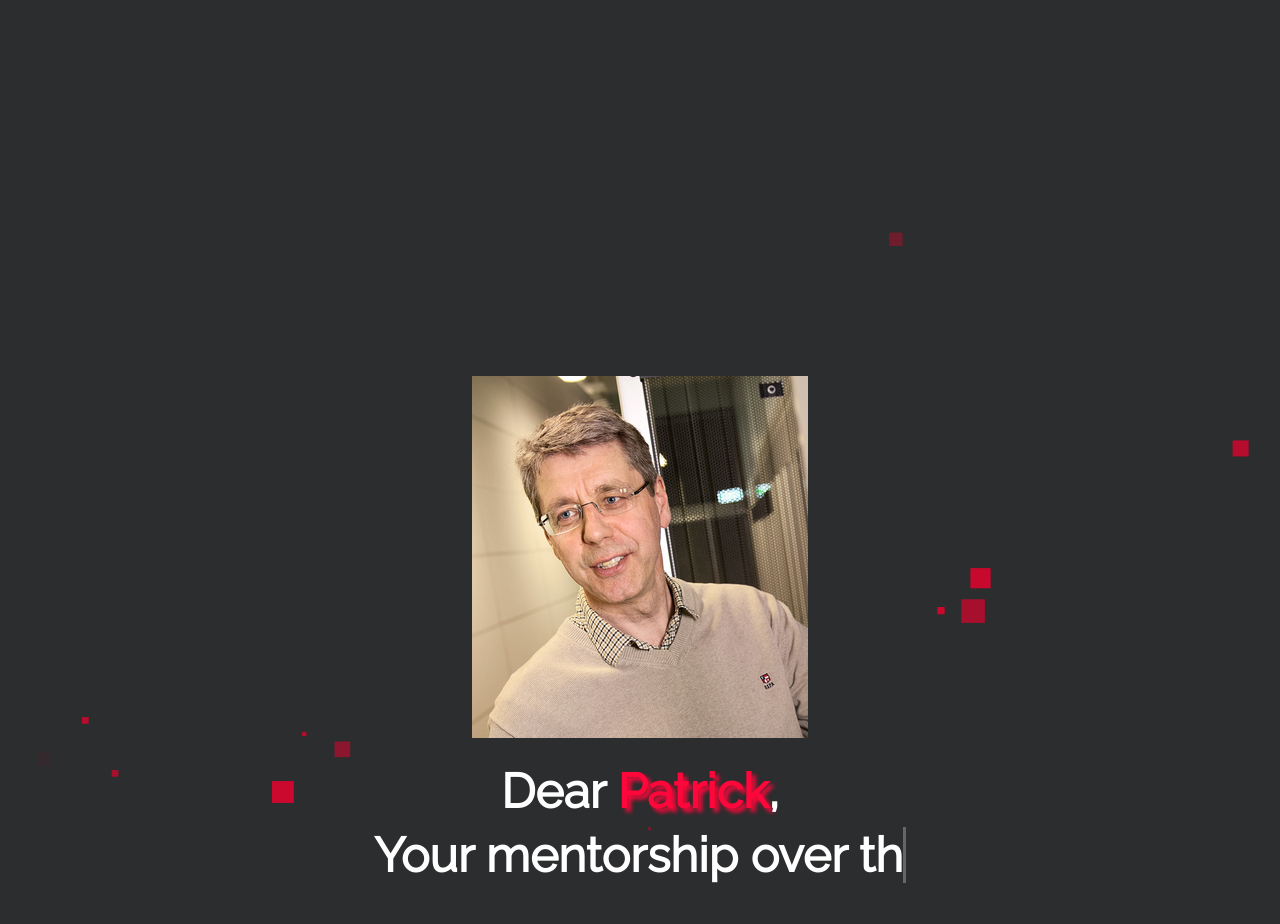
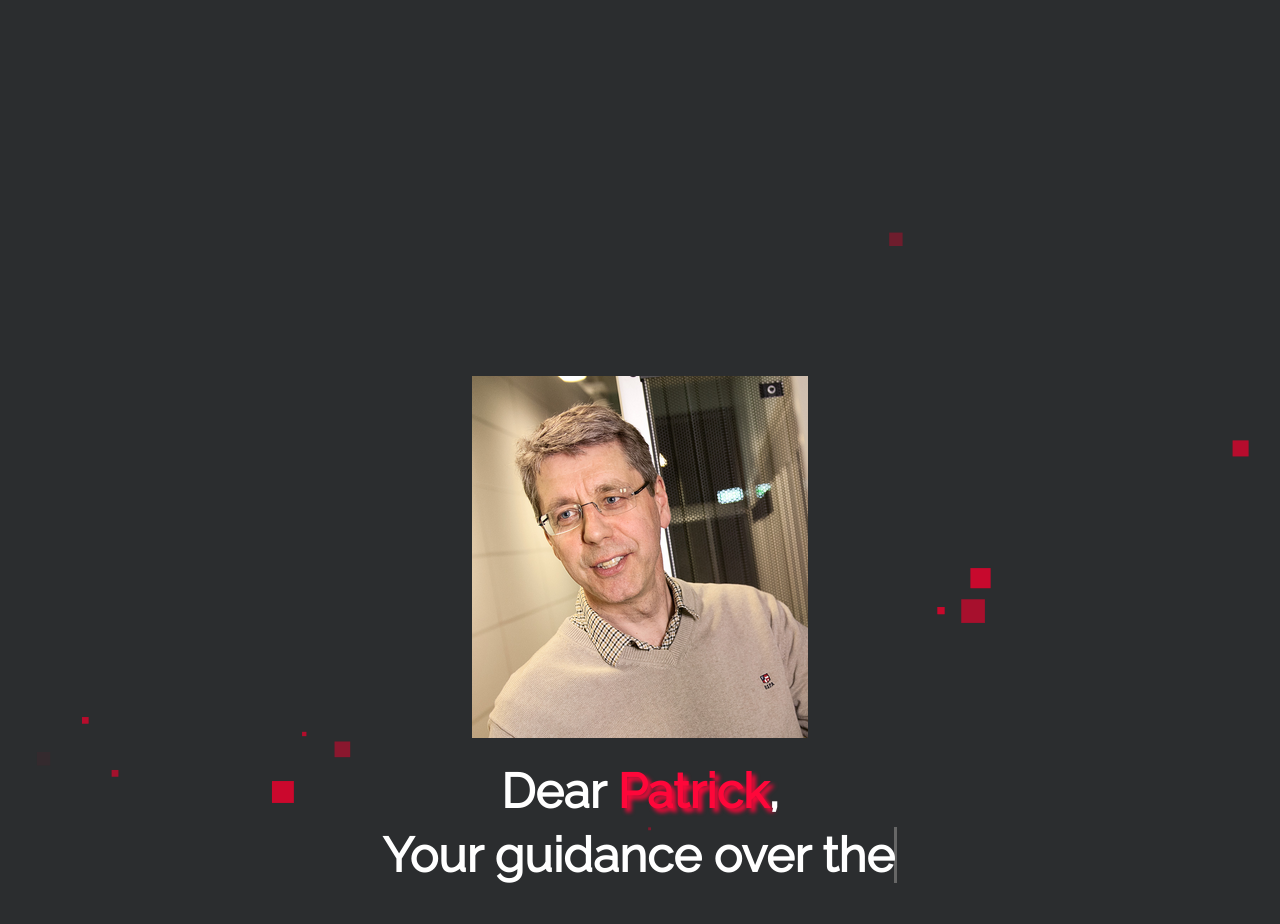
Before and after one commit to yogeshtodarwal/Patrick, a Jekyll site: the page built from index.html, in a window 1280 px wide. Built offline with Jekyll 4.4.1, drawn with Linux system fonts in a browser that asks for light colours; part of the change alters nothing that is shown.

Commit message:
Update _config.yml

```diff
--- a/_config.yml
+++ b/_config.yml
@@ -14,7 +14,7 @@ baseurl: "/Patrick"
 username: Patrick
 # typing_text: This will be typed before 'scroll down for more'.
 # > set this to your job title, e.g. Fullstack Developer
-typing_text: Your mentorship over the past five years has not only shaped this thesis but also profoundly influenced my journey as a researcher and individual. I am particularly inspired by your discipline, calmness, and meticulous attention to detail, traits I aspire to emulate in my own professional and personal life.
+typing_text: Your guidance over the past five years has profoundly influenced my personal and professional growth. Your discipline, calmness, and meticulousness continue to inspire me.
 # email: Your E-Mail address for the email button.
 email: todarwal@kth.se
 # For every social button you want to display, set your username or userid
```
